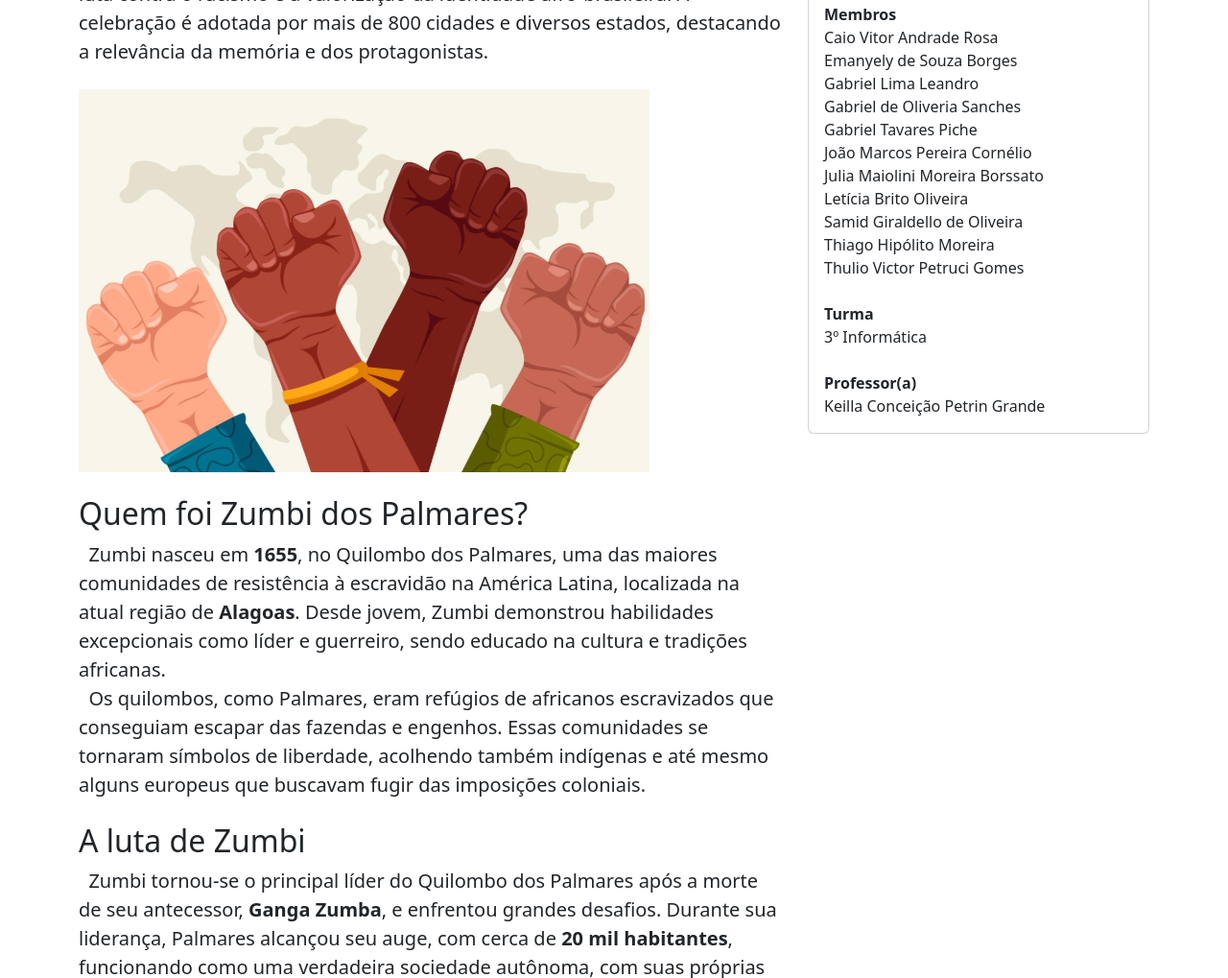
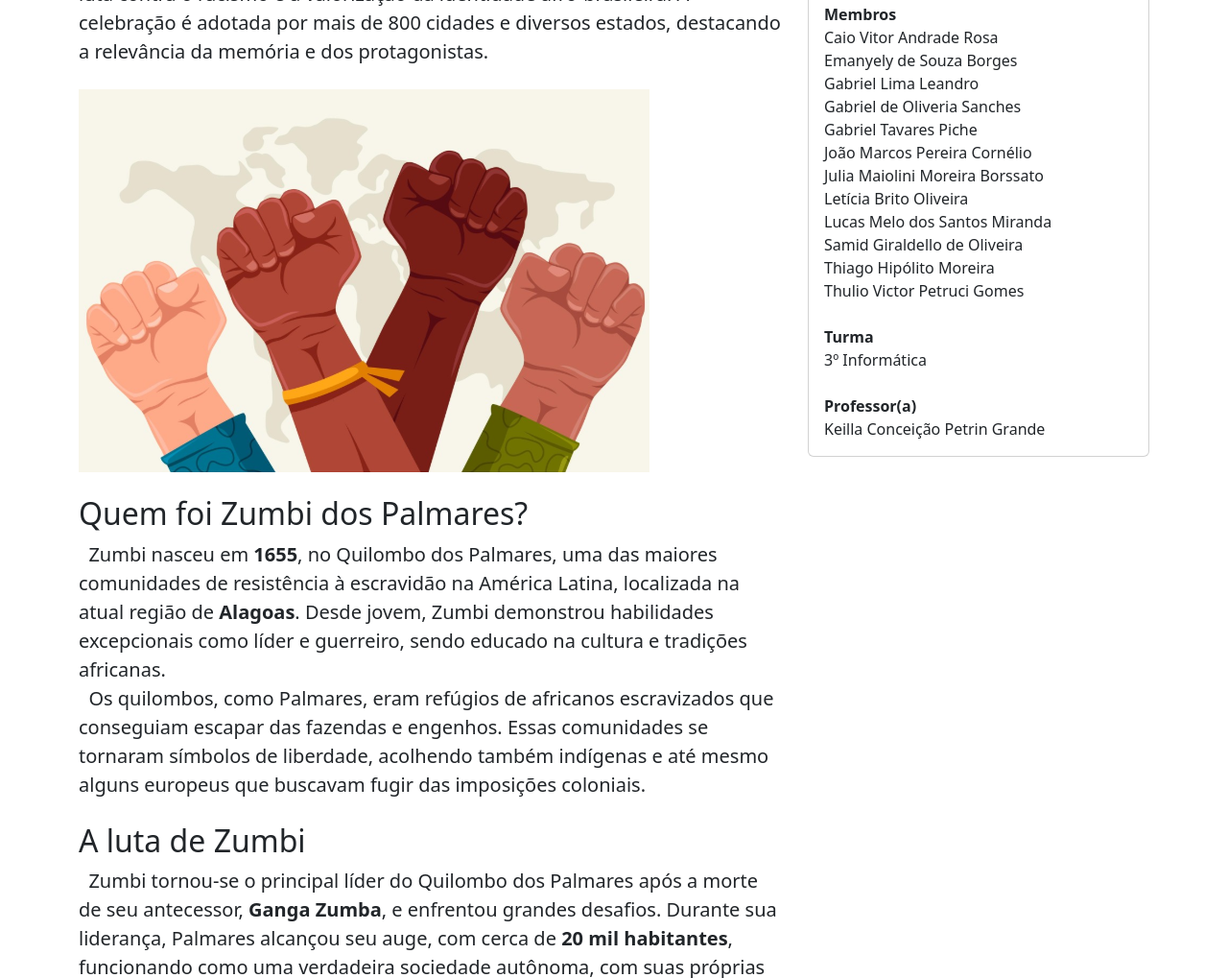
Before and after one commit to meloluvert/site-consciencia-negra, a plain HTML site: page index.html in a window 1280 px wide. Shown: the part 693-1712 px from the top of the page at 96% size. Drawn offline with nearby package versions, Linux system fonts and the light colour scheme.

Commit message:
THIAGO TU TINHA ESQUECIDO MEU NOME PÔ

```diff
--- a/index.html
+++ b/index.html
@@ -133,6 +133,7 @@
                                         <li>João Marcos Pereira Cornélio</li>
                                         <li>Julia Maiolini Moreira Borssato</li>
                                         <li>Letícia Brito Oliveira</li>
+					<li>Lucas Melo dos Santos Miranda</li>
                                         <li>Samid Giraldello de Oliveira</li>
                                         <li>Thiago Hipólito Moreira</li>
                                         <li>Thulio Victor Petruci Gomes</li>
```
